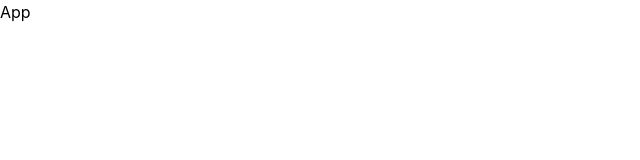
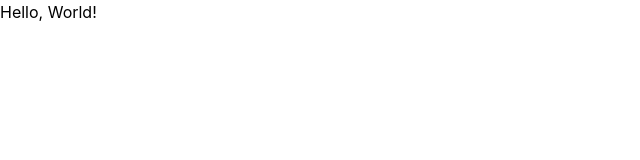
Before and after one commit to johnbalaji786/Learning-Management-System-Frontend, a React (Vite) app: page / in a window 1280 px wide. Shown: the top 160 px of the page, without its empty margins (0-640 px from the left). Built offline with nearby package versions, Linux system fonts and the light colour scheme.

Commit message:
router setup --done

```diff
--- a/package.json
+++ b/package.json
@@ -13,6 +13,7 @@
     "@tailwindcss/vite": "^4.3.1",
     "react": "^19.2.6",
     "react-dom": "^19.2.6",
+    "react-router": "^7.18.0",
     "tailwindcss": "^4.3.1"
   },
   "devDependencies": {
--- a/src/App.jsx
+++ b/src/App.jsx
@@ -1,6 +1,15 @@
+import { createBrowserRouter, RouterProvider } from "react-router";
+
+const router = createBrowserRouter([
+  {
+    path: "/",
+    element: <h1>Hello, World!</h1>,
+  },
+]);
+
 const App = () => {
   return (
-    <div>App</div>
+    <RouterProvider router={router} />
   )
 }
 
```
Also changed, not shown: 1 other file (tests, documents, lock files or other folders).
